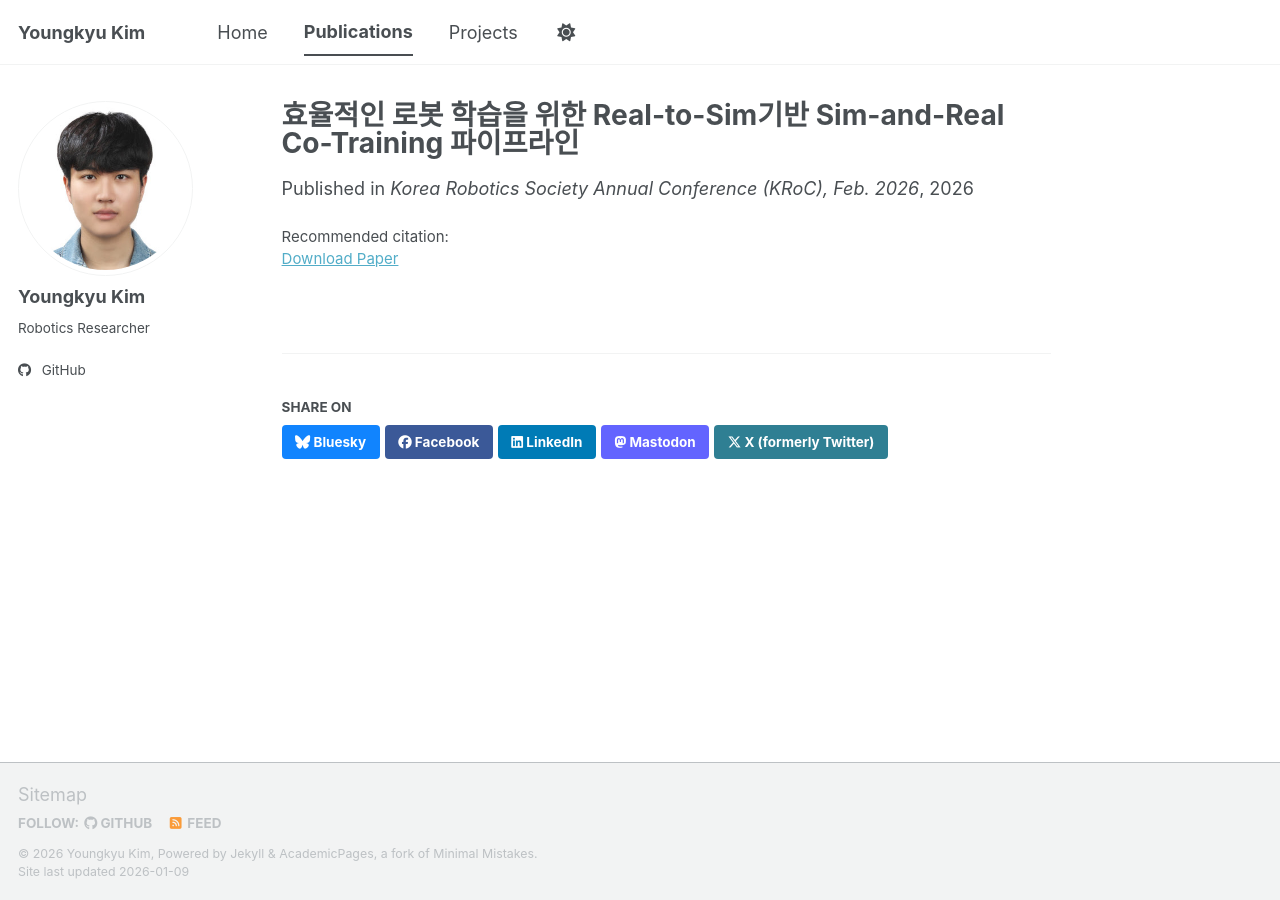
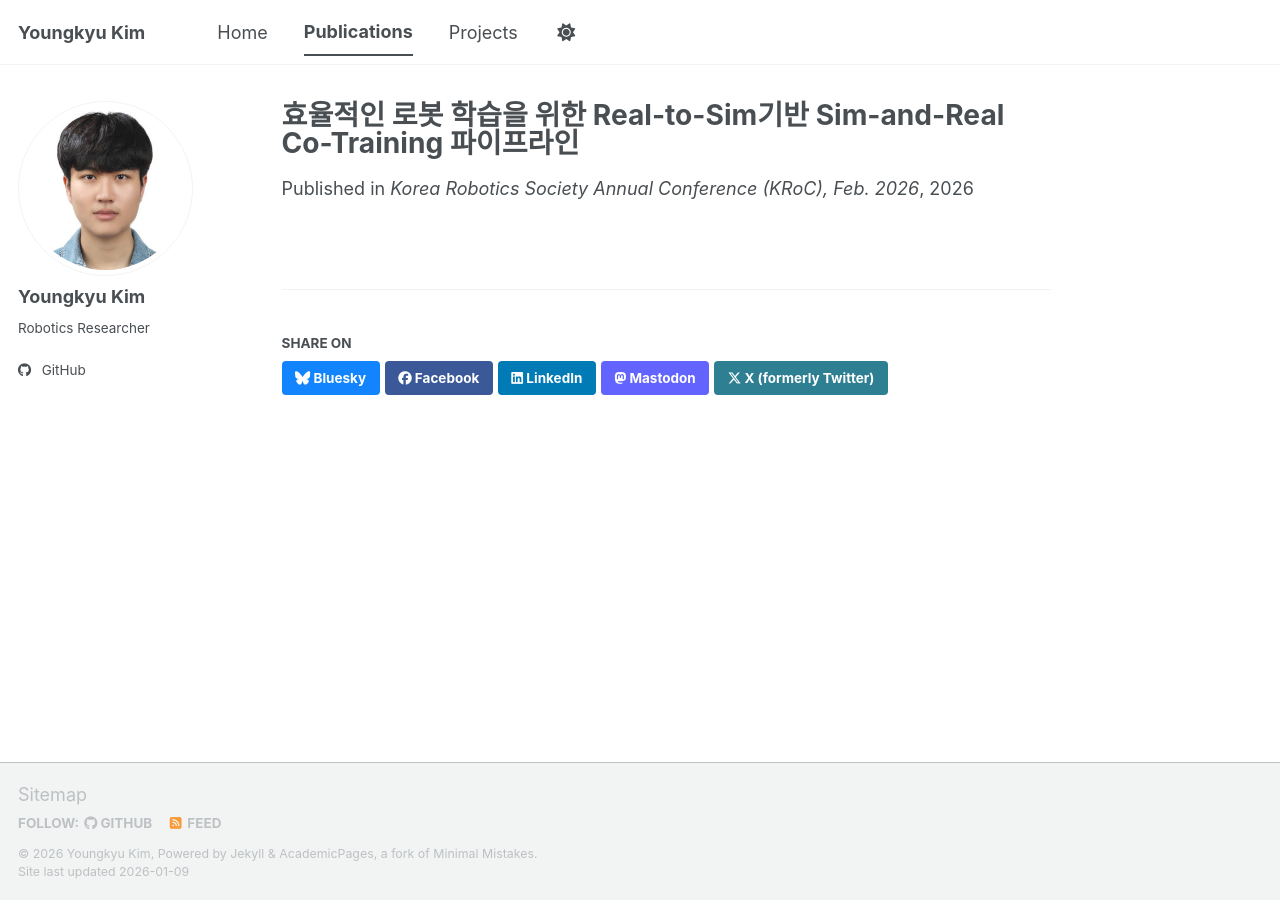
Before and after one commit to kimyg119/kimyg119.github.io, a Jekyll site: the page built from _publications/2026-02-01-kroc-sim-and-real.md, in a window 1280 px wide. Built offline with Jekyll 4.4.1, drawn with Linux system fonts in a browser that asks for light colours; a script bundle is joined from its source files by our own code; library files that are not in the unit come from our copies; some of the changed lines change nothing that is shown.

Commit message:
Remove citation and download paper fields from publication

```diff
--- a/_publications/2026-02-01-kroc-sim-and-real.md
+++ b/_publications/2026-02-01-kroc-sim-and-real.md
@@ -3,7 +3,6 @@ title: "효율적인 로봇 학습을 위한 Real-to-Sim기반 Sim-and-Real Co-T
 collection: publications
 category: conferences
 excerpt: 'Yeongkyu Kim, Taejoo Kim, Ju-Hwan Seo, Yukyung Choi'
+date: 2026-02-01
 venue: 'Korea Robotics Society Annual Conference (KRoC), Feb. 2026'
-paperurl: ''
-citation: ''
 ---
```
